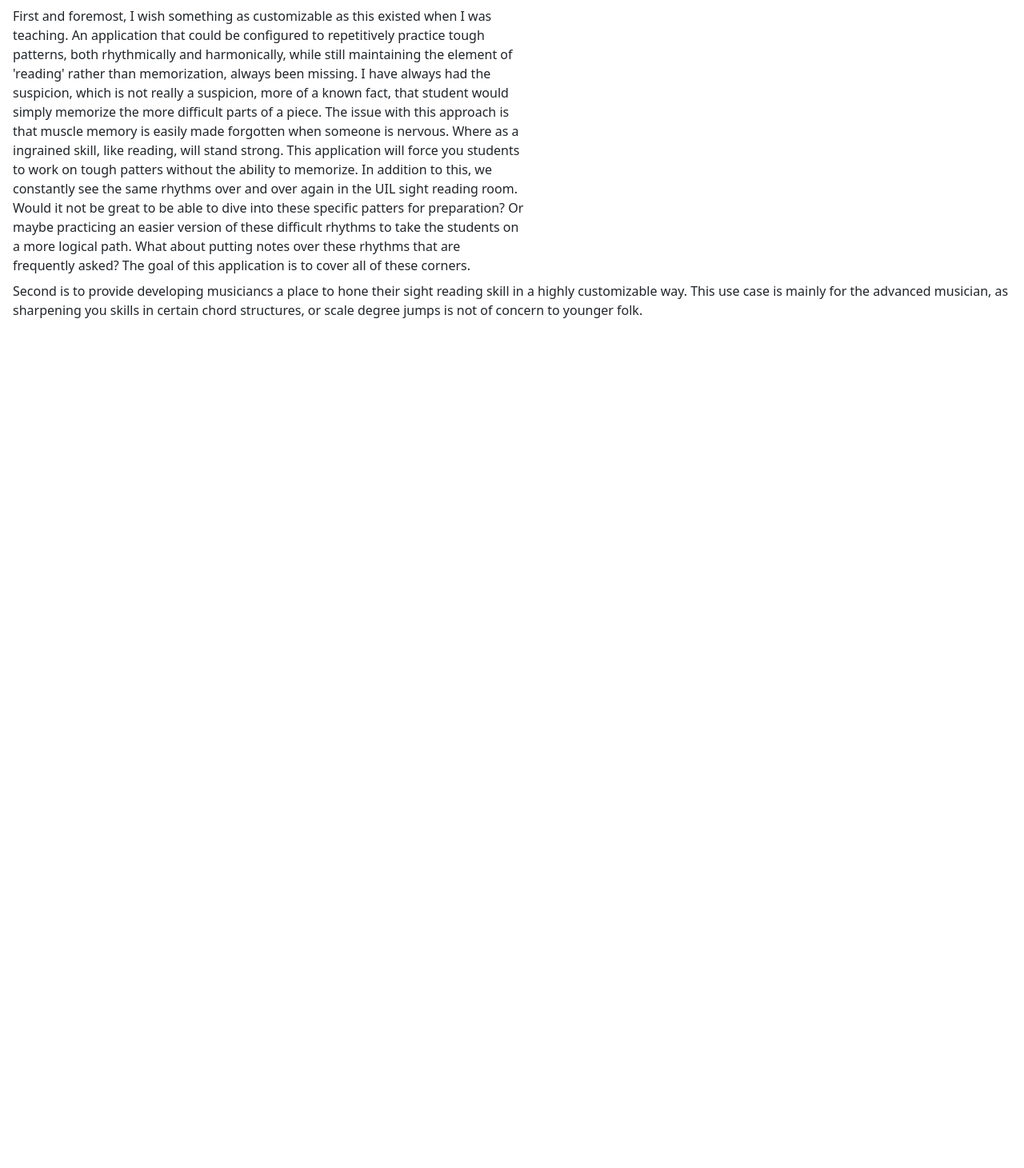
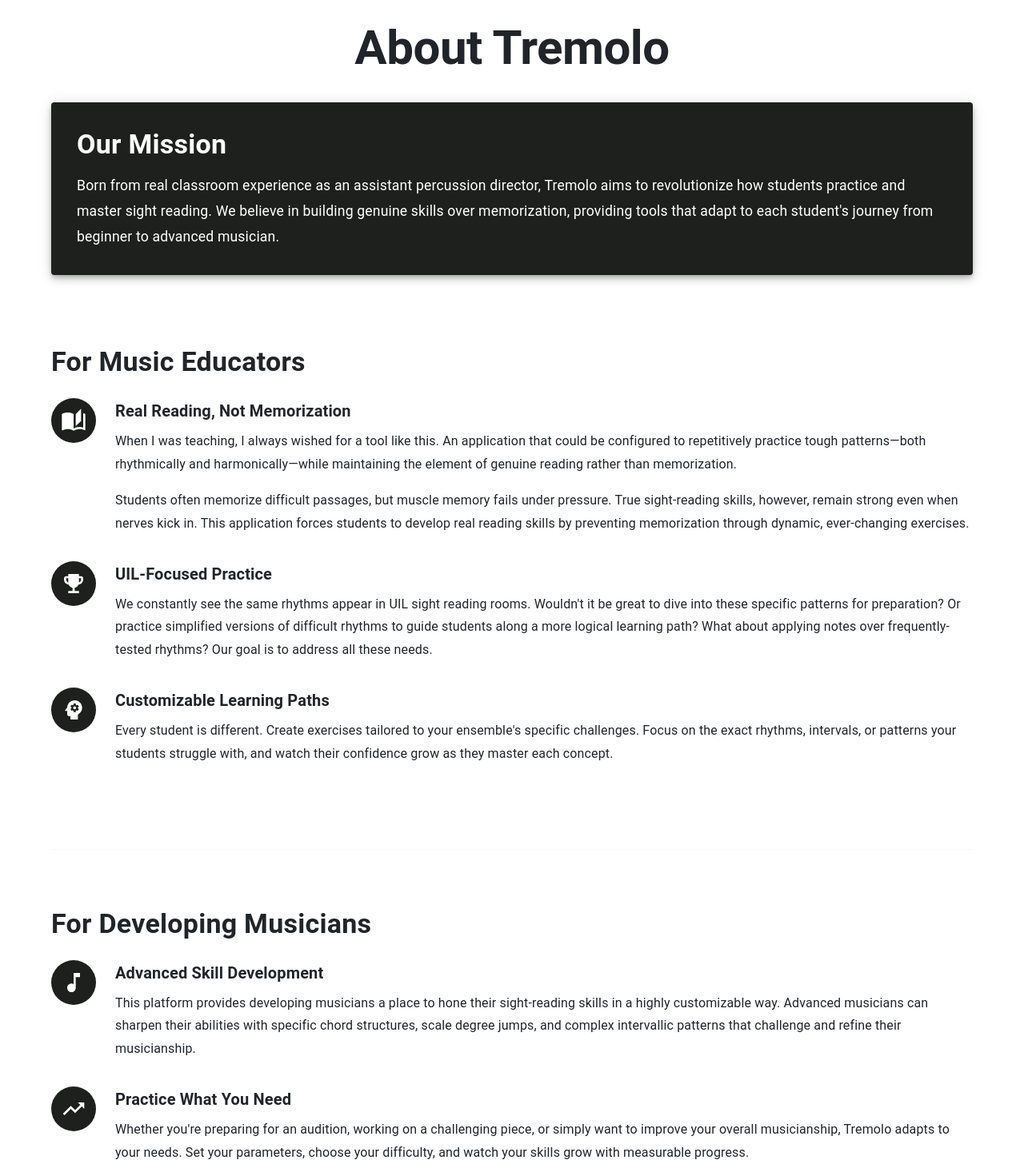
Before and after one commit to TheNoeTrevino/tremolo, a React (Vite) app in the folder frontend/: page /about in a window 1280 px wide. Shown: the part 109-1570 px from the top of the page at 80% size. Before the commit the page ends 800 px from the top, so only its background shows below. Built offline with nearby package versions, Linux system fonts and the light colour scheme; no server answers.

Commit message:
add: proper about page

```diff
--- a/frontend/src/pages/About.tsx
+++ b/frontend/src/pages/About.tsx
@@ -1,42 +1,173 @@
-import { Fade } from "@mui/material";
-import Box from "@mui/material/Box";
+import {
+  Box,
+  Card,
+  CardContent,
+  Container,
+  Typography,
+  Avatar,
+  Fade,
+  Divider,
+} from "@mui/material";
+import AutoStoriesIcon from "@mui/icons-material/AutoStories";
+import PsychologyIcon from "@mui/icons-material/Psychology";
+import EmojiEventsIcon from "@mui/icons-material/EmojiEvents";
+import MusicNoteIcon from "@mui/icons-material/MusicNote";
+import TrendingUpIcon from "@mui/icons-material/TrendingUp";
+import { landingPageStyles } from "../styles";
 
 const About = () => {
   return (
     <Fade in={true} timeout={500}>
-      <Box>
-        <Box sx={{ mt: 2, ml: 2 }}>
-          The mission of sight-reading-app (pending name) comes from my short
-          time as a assistant percussion director, and includes many ambitions:
+      <Container maxWidth="lg">
+        <Box sx={landingPageStyles.section}>
+          <Typography variant="h2" sx={landingPageStyles.sectionTitle}>
+            About Tremolo
+          </Typography>
+
+          <Card elevation={6} sx={landingPageStyles.missionCard}>
+            <Typography variant="h4" sx={{ fontWeight: 700, mb: 2 }}>
+              Our Mission
+            </Typography>
+            <Typography variant="body1" sx={{ fontSize: "1.1rem", lineHeight: 1.8 }}>
+              Born from real classroom experience as an assistant percussion
+              director, Tremolo aims to revolutionize how students practice and
+              master sight reading. We believe in building genuine skills over
+              memorization, providing tools that adapt to each student's journey
+              from beginner to advanced musician.
+            </Typography>
+          </Card>
+
+          <Box sx={landingPageStyles.contentSection}>
+            <Typography variant="h4" sx={{ fontWeight: 700, mb: 3, mt: 4 }}>
+              For Music Educators
+            </Typography>
+
+            <Box sx={landingPageStyles.iconTextSection}>
+              <Avatar sx={landingPageStyles.sectionIcon}>
+                <AutoStoriesIcon sx={{ fontSize: 32 }} />
+              </Avatar>
+              <Box>
+                <Typography variant="h6" sx={{ fontWeight: 600, mb: 1 }}>
+                  Real Reading, Not Memorization
+                </Typography>
+                <Typography variant="body1" sx={{ mb: 2, lineHeight: 1.8 }}>
+                  When I was teaching, I always wished for a tool like this. An
+                  application that could be configured to repetitively practice
+                  tough patterns—both rhythmically and harmonically—while
+                  maintaining the element of genuine reading rather than
+                  memorization.
+                </Typography>
+                <Typography variant="body1" sx={{ lineHeight: 1.8 }}>
+                  Students often memorize difficult passages, but muscle memory
+                  fails under pressure. True sight-reading skills, however, remain
+                  strong even when nerves kick in. This application forces
+                  students to develop real reading skills by preventing
+                  memorization through dynamic, ever-changing exercises.
+                </Typography>
+              </Box>
+            </Box>
+
+            <Box sx={landingPageStyles.iconTextSection}>
+              <Avatar sx={landingPageStyles.sectionIcon}>
+                <EmojiEventsIcon sx={{ fontSize: 32 }} />
+              </Avatar>
+              <Box>
+                <Typography variant="h6" sx={{ fontWeight: 600, mb: 1 }}>
+                  UIL-Focused Practice
+                </Typography>
+                <Typography variant="body1" sx={{ lineHeight: 1.8 }}>
+                  We constantly see the same rhythms appear in UIL sight reading
+                  rooms. Wouldn't it be great to dive into these specific patterns
+                  for preparation? Or practice simplified versions of difficult
+                  rhythms to guide students along a more logical learning path?
+                  What about applying notes over frequently-tested rhythms? Our
+                  goal is to address all these needs.
+                </Typography>
+              </Box>
+            </Box>
+
+            <Box sx={landingPageStyles.iconTextSection}>
+              <Avatar sx={landingPageStyles.sectionIcon}>
+                <PsychologyIcon sx={{ fontSize: 32 }} />
+              </Avatar>
+              <Box>
+                <Typography variant="h6" sx={{ fontWeight: 600, mb: 1 }}>
+                  Customizable Learning Paths
+                </Typography>
+                <Typography variant="body1" sx={{ lineHeight: 1.8 }}>
+                  Every student is different. Create exercises tailored to your
+                  ensemble's specific challenges. Focus on the exact rhythms,
+                  intervals, or patterns your students struggle with, and watch
+                  their confidence grow as they master each concept.
+                </Typography>
+              </Box>
+            </Box>
+          </Box>
+
+          <Divider sx={{ my: 6 }} />
+
+          <Box sx={landingPageStyles.contentSection}>
+            <Typography variant="h4" sx={{ fontWeight: 700, mb: 3 }}>
+              For Developing Musicians
+            </Typography>
+
+            <Box sx={landingPageStyles.iconTextSection}>
+              <Avatar sx={landingPageStyles.sectionIcon}>
+                <MusicNoteIcon sx={{ fontSize: 32 }} />
+              </Avatar>
+              <Box>
+                <Typography variant="h6" sx={{ fontWeight: 600, mb: 1 }}>
+                  Advanced Skill Development
+                </Typography>
+                <Typography variant="body1" sx={{ lineHeight: 1.8 }}>
+                  This platform provides developing musicians a place to hone
+                  their sight-reading skills in a highly customizable way.
+                  Advanced musicians can sharpen their abilities with specific
+                  chord structures, scale degree jumps, and complex intervallic
+                  patterns that challenge and refine their musicianship.
+                </Typography>
+              </Box>
+            </Box>
+
+            <Box sx={landingPageStyles.iconTextSection}>
+              <Avatar sx={landingPageStyles.sectionIcon}>
+                <TrendingUpIcon sx={{ fontSize: 32 }} />
+              </Avatar>
+              <Box>
+                <Typography variant="h6" sx={{ fontWeight: 600, mb: 1 }}>
+                  Practice What You Need
+                </Typography>
+                <Typography variant="body1" sx={{ lineHeight: 1.8 }}>
+                  Whether you're preparing for an audition, working on a
+                  challenging piece, or simply want to improve your overall
+                  musicianship, Tremolo adapts to your needs. Set your parameters,
+                  choose your difficulty, and watch your skills grow with
+                  measurable progress.
+                </Typography>
+              </Box>
+            </Box>
+          </Box>
+
+          <Card
+            elevation={3}
+            sx={{ mt: 6, mb: 4, bgcolor: "grey.50", p: 4, textAlign: "center" }}
+          >
+            <Typography variant="h5" sx={{ fontWeight: 700, mb: 2 }}>
+              The Vision
+            </Typography>
+            <Typography
+              variant="body1"
+              sx={{ fontSize: "1.1rem", lineHeight: 1.8, maxWidth: "800px", mx: "auto" }}
+            >
+              Tremolo aims to be the comprehensive solution for sight-reading
+              practice—covering every corner from beginner fundamentals to
+              advanced musical concepts. Whether you're a 6th grader learning your
+              first rhythms or a seasoned musician refining your craft, this
+              platform grows with you.
+            </Typography>
+          </Card>
         </Box>
-        <Box sx={{ mt: 1, ml: 2, width: "50%" }}>
-          First and foremost, I wish something as customizable as this existed
-          when I was teaching. An application that could be configured to
-          repetitively practice tough patterns, both rhythmically and
-          harmonically, while still maintaining the element of 'reading' rather
-          than memorization, always been missing. I have always had the
-          suspicion, which is not really a suspicion, more of a known fact, that
-          student would simply memorize the more difficult parts of a piece. The
-          issue with this approach is that muscle memory is easily made
-          forgotten when someone is nervous. Where as a ingrained skill, like
-          reading, will stand strong. This application will force you students
-          to work on tough patters without the ability to memorize. In addition
-          to this, we constantly see the same rhythms over and over again in the
-          UIL sight reading room. Would it not be great to be able to dive into
-          these specific patters for preparation? Or maybe practicing an easier
-          version of these difficult rhythms to take the students on a more
-          logical path. What about putting notes over these rhythms that are
-          frequently asked? The goal of this application is to cover all of
-          these corners.
-        </Box>
-
-        <Box sx={{ mt: 1, ml: 2 }}>
-          Second is to provide developing musiciancs a place to hone their sight
-          reading skill in a highly customizable way. This use case is mainly
-          for the advanced musician, as sharpening you skills in certain chord
-          structures, or scale degree jumps is not of concern to younger folk.
-        </Box>
-      </Box>
+      </Container>
     </Fade>
   );
 };
```
